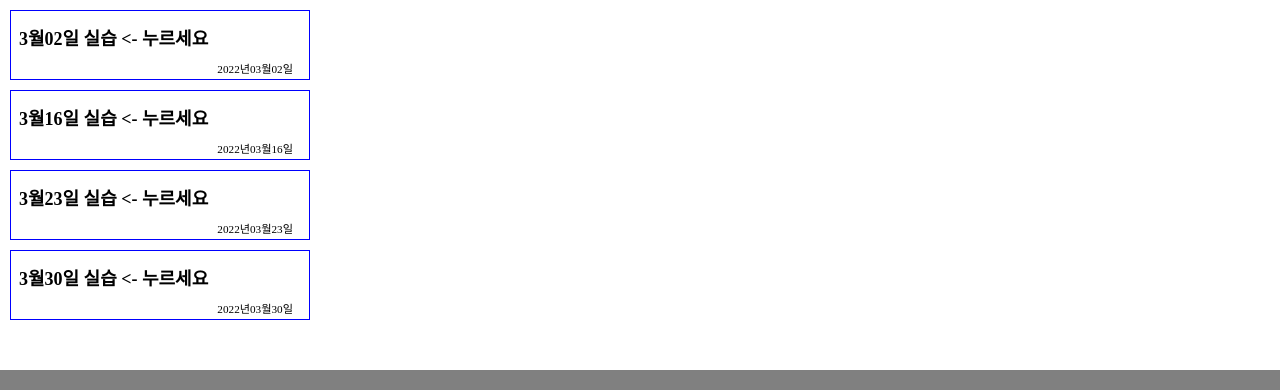
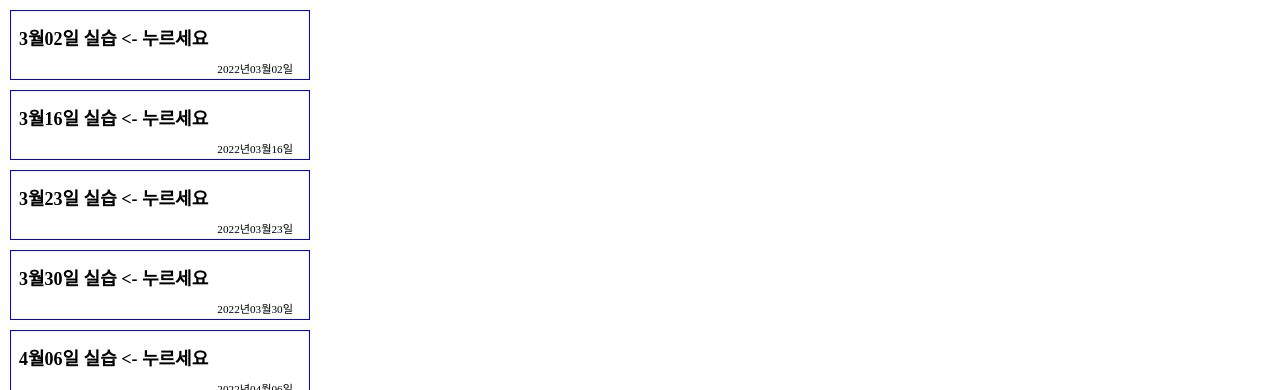
Before and after one commit to kimjaegwang0408/kimjaegwang03053, a plain HTML site: page index.html in a window 1280 px wide. Shown: the part 80-470 px from the top of the page. Drawn offline with nearby package versions, Linux system fonts and the light colour scheme.

Commit message:
Update index.html

```diff
--- a/index.html
+++ b/index.html
@@ -88,6 +88,14 @@
     </ul>
 
 
+   <ul id="5">
+      <li class="top" id="5">4월06일 실습 <- 누르세요</li>
+      <div id="h5" style="display: none;">
+      <li><a href="https://kimjaegwang0408.github.io/html5/week5/#.html" target="_blank">#.html</a></li>
+    </div>
+      <div class="date">2022년04월06일</div>
+    </ul>
+
 
 
   </div>
```
